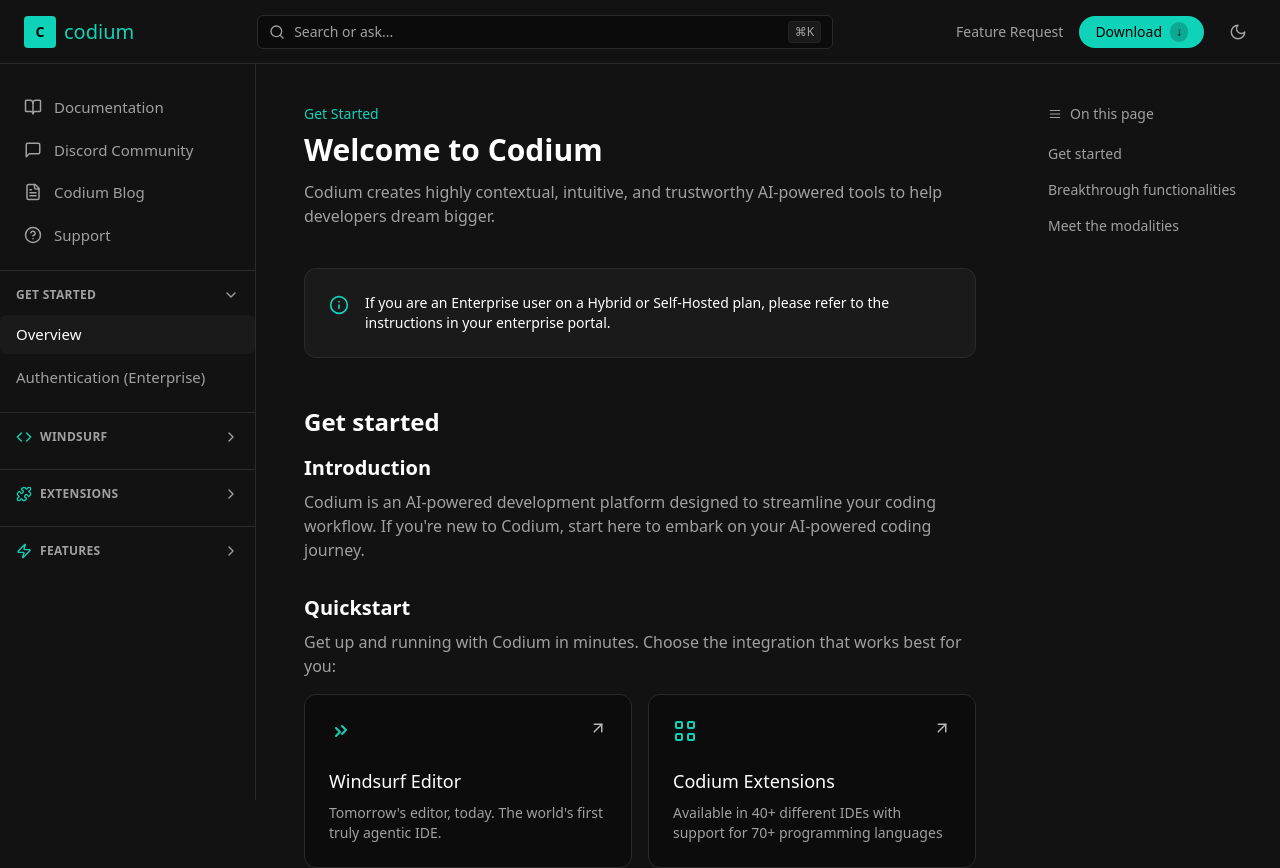
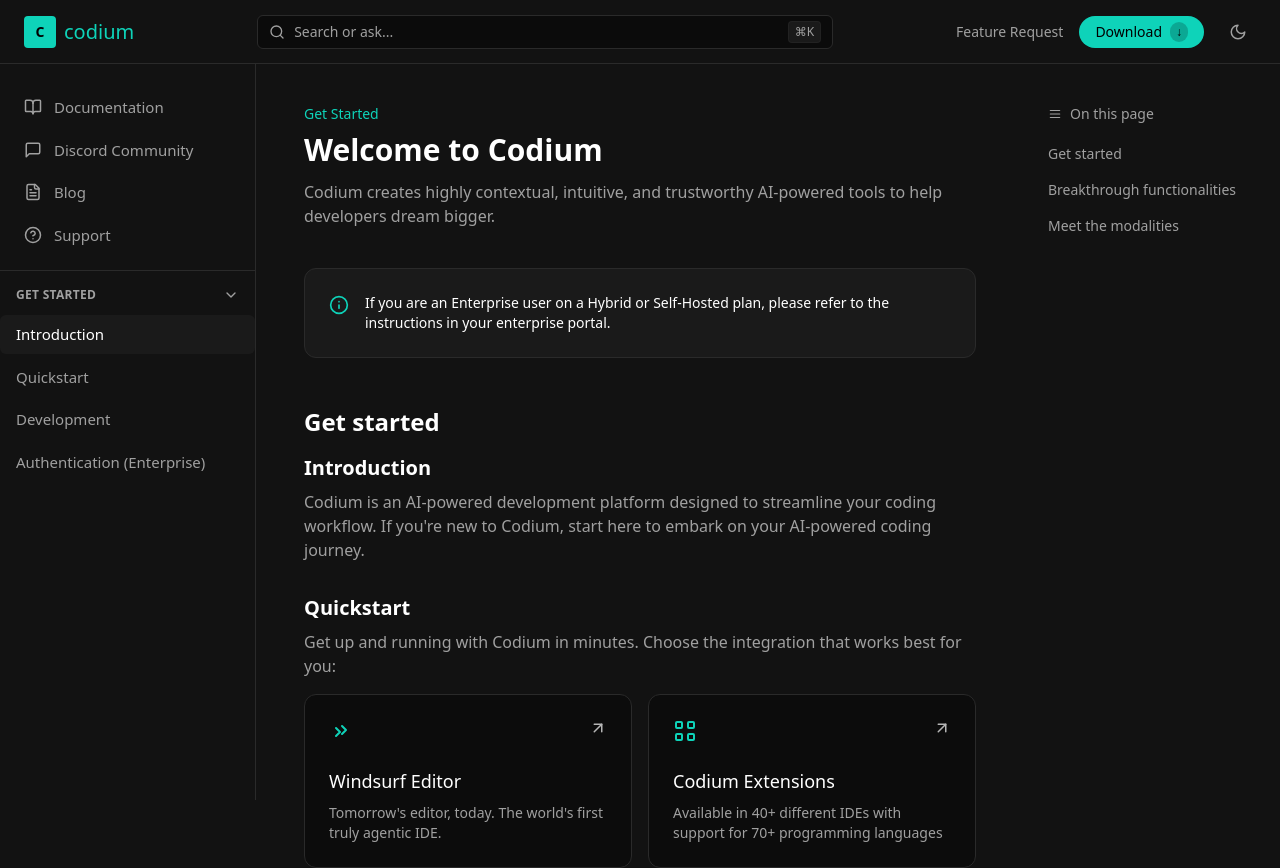
Before and after one commit to giannihart/Devscribe-Docs, a React (Vite) app: page / in a window 1280 px wide. Shown: the top 868 px of the page. Built offline with nearby package versions, Linux system fonts and the light colour scheme.

Commit message:
Remove Windsurf, Extensions, Features sections
Remove the Windsurf, Extensions, and Features sections from the sidebar component.

```diff
--- a/src/components/layout/Sidebar.tsx
+++ b/src/components/layout/Sidebar.tsx
@@ -1,15 +1,12 @@
 
 import React, { useState } from 'react';
 import { Link, useLocation } from 'react-router-dom';
-import { BookOpen, MessageSquare, FileText, HelpCircle, ChevronRight, Terminal, Layers, Code, CreditCard, Puzzle, Zap, MessageCircle, Command, Lightbulb } from 'lucide-react';
+import { BookOpen, MessageSquare, FileText, HelpCircle, ChevronRight } from 'lucide-react';
 
 const Sidebar = () => {
   const location = useLocation();
   const [expandedSections, setExpandedSections] = useState<Record<string, boolean>>({
-    'get-started': true,
-    'windsurf': false,
-    'extensions': false,
-    'features': false
+    'get-started': true
   });
 
   const toggleSection = (section: string) => {
@@ -37,7 +34,7 @@ const Sidebar = () => {
             </Link>
             <Link to="/blog" className={`sidebar-link ${isActive('/blog') ? 'active' : ''}`}>
               <FileText size={18} />
-              <span>Codium Blog</span>
+              <span>Blog</span>
             </Link>
             <Link to="/support" className={`sidebar-link ${isActive('/support') ? 'active' : ''}`}>
               <HelpCircle size={18} />
@@ -56,108 +53,16 @@ const Sidebar = () => {
           {expandedSections['get-started'] && (
             <div className="mt-1 space-y-1">
               <Link to="/" className={`sidebar-link ${isActive('/') ? 'active' : ''}`}>
-                Overview
+                Introduction
+              </Link>
+              <Link to="/quickstart" className={`sidebar-link ${isActive('/quickstart') ? 'active' : ''}`}>
+                Quickstart
+              </Link>
+              <Link to="/development" className={`sidebar-link ${isActive('/development') ? 'active' : ''}`}>
+                Development
               </Link>
               <Link to="/auth" className={`sidebar-link ${isActive('/auth') ? 'active' : ''}`}>
                 Authentication (Enterprise)
-              </Link>
-            </div>
-          )}
-        </div>
-
-        {/* Windsurf Section */}
-        <div className="sidebar-section">
-          <div onClick={() => toggleSection('windsurf')} className="sidebar-heading flex items-center justify-between cursor-pointer">
-            <div className="flex items-center">
-              <Code size={16} className="mr-2 text-codium-teal" />
-              <span>Windsurf</span>
-            </div>
-            <ChevronRight size={16} className={`transition-transform duration-200 ${expandedSections['windsurf'] ? 'rotate-90' : ''}`} />
-          </div>
-
-          {expandedSections['windsurf'] && (
-            <div className="mt-1 space-y-1">
-              <Link to="/windsurf/getting-started" className={`sidebar-link pl-8 ${isActive('/windsurf/getting-started') ? 'active' : ''}`}>
-                Getting Started
-              </Link>
-              <Link to="/windsurf/cascade" className={`sidebar-link pl-8 ${isActive('/windsurf/cascade') ? 'active' : ''}`}>
-                <Zap size={15} className="mr-1.5" />
-                Cascade
-              </Link>
-              <Link to="/windsurf/models" className={`sidebar-link pl-8 ${isActive('/windsurf/models') ? 'active' : ''}`}>
-                <Layers size={15} className="mr-1.5" />
-                Models
-              </Link>
-              <Link to="/windsurf/usage" className={`sidebar-link pl-8 ${isActive('/windsurf/usage') ? 'active' : ''}`}>
-                <CreditCard size={15} className="mr-1.5" />
-                Usage
-              </Link>
-              <Link to="/windsurf/terminal" className={`sidebar-link pl-8 ${isActive('/windsurf/terminal') ? 'active' : ''}`}>
-                <Terminal size={15} className="mr-1.5" />
-                Terminal
-              </Link>
-              <Link to="/windsurf/advanced" className={`sidebar-link pl-8 ${isActive('/windsurf/advanced') ? 'active' : ''}`}>
-                <Lightbulb size={15} className="mr-1.5" />
-                Advanced
-              </Link>
-            </div>
-          )}
-        </div>
-
-        {/* Extensions Section */}
-        <div className="sidebar-section">
-          <div onClick={() => toggleSection('extensions')} className="sidebar-heading flex items-center justify-between cursor-pointer">
-            <div className="flex items-center">
-              <Puzzle size={16} className="mr-2 text-codium-teal" />
-              <span>Extensions</span>
-            </div>
-            <ChevronRight size={16} className={`transition-transform duration-200 ${expandedSections['extensions'] ? 'rotate-90' : ''}`} />
-          </div>
-
-          {expandedSections['extensions'] && (
-            <div className="mt-1 space-y-1">
-              <Link to="/extensions/getting-started" className={`sidebar-link pl-8 ${isActive('/extensions/getting-started') ? 'active' : ''}`}>
-                Getting Started
-              </Link>
-              <Link to="/extensions/compatibility" className={`sidebar-link pl-8 ${isActive('/extensions/compatibility') ? 'active' : ''}`}>
-                <Layers size={15} className="mr-1.5" />
-                Compatibility
-              </Link>
-              <Link to="/extensions/profile" className={`sidebar-link pl-8 ${isActive('/extensions/profile') ? 'active' : ''}`}>
-                <CreditCard size={15} className="mr-1.5" />
-                Profile & Analytics (Teams)
-              </Link>
-            </div>
-          )}
-        </div>
-
-        {/* Features Section */}
-        <div className="sidebar-section">
-          <div onClick={() => toggleSection('features')} className="sidebar-heading flex items-center justify-between cursor-pointer">
-            <div className="flex items-center">
-              <Zap size={16} className="mr-2 text-codium-teal" />
-              <span>Features</span>
-            </div>
-            <ChevronRight size={16} className={`transition-transform duration-200 ${expandedSections['features'] ? 'rotate-90' : ''}`} />
-          </div>
-
-          {expandedSections['features'] && (
-            <div className="mt-1 space-y-1">
-              <Link to="/features/autocomplete" className={`sidebar-link pl-8 ${isActive('/features/autocomplete') ? 'active' : ''}`}>
-                <Code size={15} className="mr-1.5" />
-                Autocomplete
-              </Link>
-              <Link to="/features/chat" className={`sidebar-link pl-8 ${isActive('/features/chat') ? 'active' : ''}`}>
-                <MessageCircle size={15} className="mr-1.5" />
-                Chat
-              </Link>
-              <Link to="/features/command" className={`sidebar-link pl-8 ${isActive('/features/command') ? 'active' : ''}`}>
-                <Command size={15} className="mr-1.5" />
-                Command
-              </Link>
-              <Link to="/features/context-awareness" className={`sidebar-link pl-8 ${isActive('/features/context-awareness') ? 'active' : ''}`}>
-                <Lightbulb size={15} className="mr-1.5" />
-                Context Awareness
               </Link>
             </div>
           )}
```
